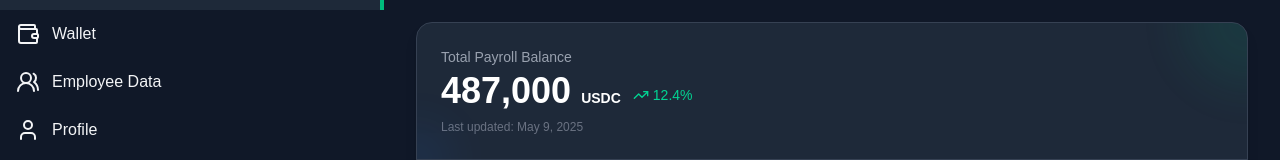
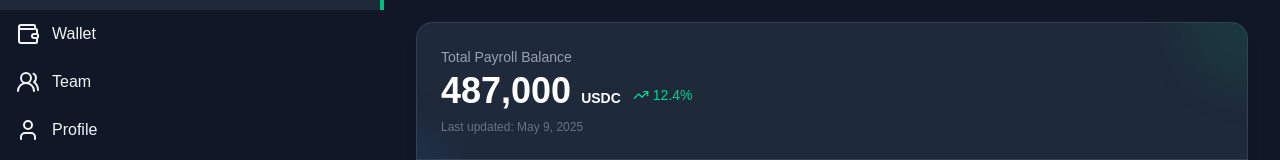
Before and after one commit to aruyaohi/paystream, a Next.js app: page /dashboard in a window 1280 px wide. Shown: the part 122-282 px from the top of the page. Built offline with nearby package versions, Linux system fonts and the light colour scheme; what @civic/auth-web3 would draw is missing.

Commit message:
made some changes

```diff
--- a/src/app/dashboard/page.tsx
+++ b/src/app/dashboard/page.tsx
@@ -250,7 +250,7 @@ const TeslaDashboard = () => {
   const navItems = [
     { name: 'Payroll', icon: <File size={24} /> },
     { name: 'Wallet', icon: <Wallet size={24} /> },
-    { name: 'Employee Data', icon: <UsersRound size={24} /> },
+    { name: 'Team', icon: <UsersRound size={24} /> },
     { name: 'Profile', icon: <User size={24} /> },
   ];
 
@@ -329,7 +329,7 @@ const TeslaDashboard = () => {
     switch (activeTab) {
       case 'Profile':
         return <InvestorProfile />;
-      case 'Employee Data':
+      case 'Team':
         return <EmployeePage/>;
       case 'Payroll':
         return <PayrollManagement/>;
--- a/src/app/frontend/screens/dashboardScreens/employee.tsx
+++ b/src/app/frontend/screens/dashboardScreens/employee.tsx
@@ -512,8 +512,8 @@ const EmployeePage: React.FC = () => {
             >
               <div className="flex flex-col md:flex-row md:justify-between md:items-center mb-8">
                 <div>
-                  <h2 className="text-2xl font-bold text-gray-100">Employee Management</h2>
-                  <p className="mt-1 text-gray-200">Manage your payroll here...</p>
+                  <h2 className="text-2xl font-bold text-gray-100">Team Management</h2>
+                  <p className="mt-1 text-gray-200">Manage your Team Informations here...</p>
                 </div>
                 <div className="flex space-x-2">
                 <motion.button
@@ -523,7 +523,7 @@ const EmployeePage: React.FC = () => {
                   className="mt-4 md:mt-0 px-6 py-3 bg-gray-900 border border-emerald-500 text-white hover:bg-emerald-500 hover:text-white rounded-lg flex items-center justify-center transition-colors shadow-md"
                 >
                   <FilePen className="mr-2 h-5 w-5" />
-                  Add New Employee
+                  Add New Member
                 </motion.button>
                 </div>
               </div>
@@ -533,8 +533,8 @@ const EmployeePage: React.FC = () => {
               <div className="bg-gray-900 p-4 rounded-xl shadow-md mb-6">
                 <div className="flex flex-col md:flex-row md:items-center md:justify-between space-y-4 md:space-y-0">
                   <div>
-                    <h2 className="text-3xl font-bold">Employee Data</h2>
-                    <p>Manage Employee Data here...</p>
+                    <h2 className="text-3xl font-bold">Team Data</h2>
+                    <p>Manage Team Data here...</p>
                   </div>
                   <div className="w-full md:w-1/3 relative">
                     <Search className="absolute left-3 top-1/2 transform -translate-y-1/2 text-gray-400" size={18} />
```
